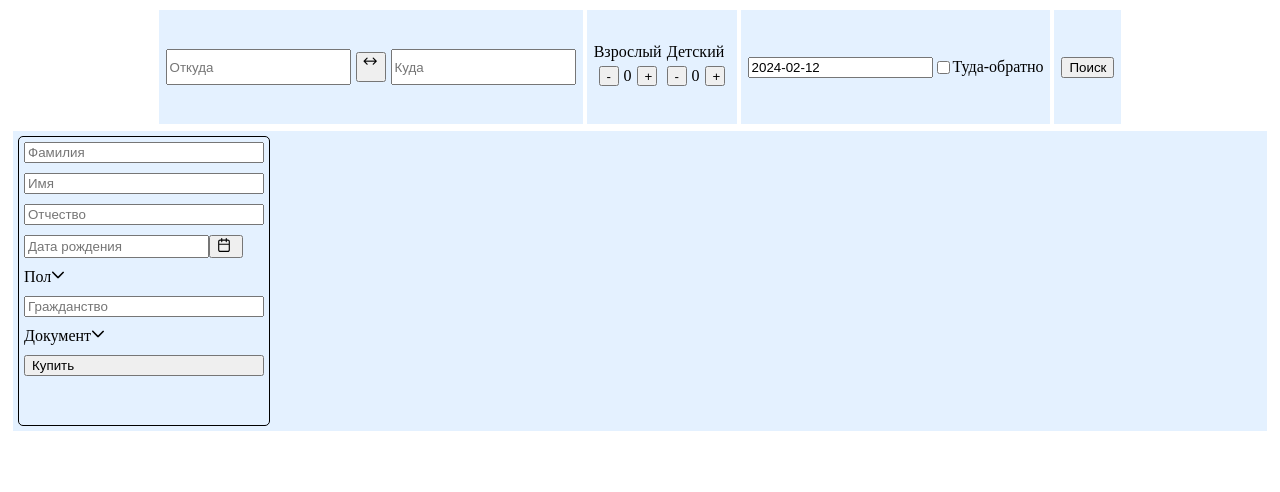
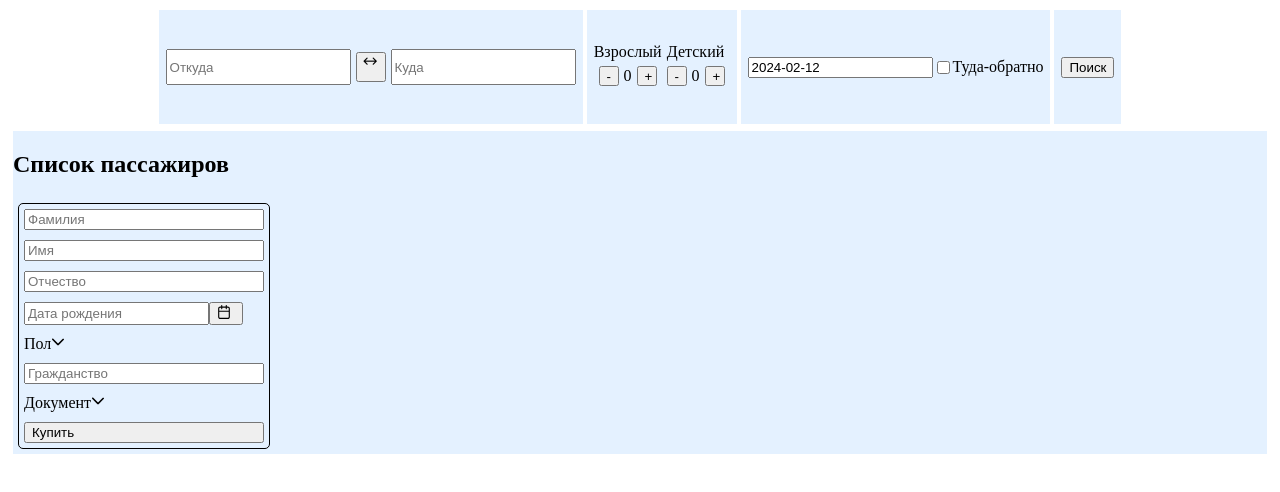
Before and after one commit to EvgenSolomin/vue_project, a Vue app: page / in a window 1280 px wide. Shown: the top 492 px of the page. Built offline with nearby package versions, Linux system fonts and the light colour scheme.

Commit message:
Update P_list.vue

```diff
--- a/src/components/Passengers_list/P_list.vue
+++ b/src/components/Passengers_list/P_list.vue
@@ -1,5 +1,6 @@
 <template>
     <div class="form">
+        <h2>Список пассажиров</h2>
         <P_form/>
     </div>
 </template>
@@ -15,8 +16,8 @@ export default{
 <style scoped>
 .form{
     display: flex;
+    flex-direction: column;
     justify-content: left;
     background-color:rgb(228, 241, 255);
-    height: 300px;
 }
 </style>
```
